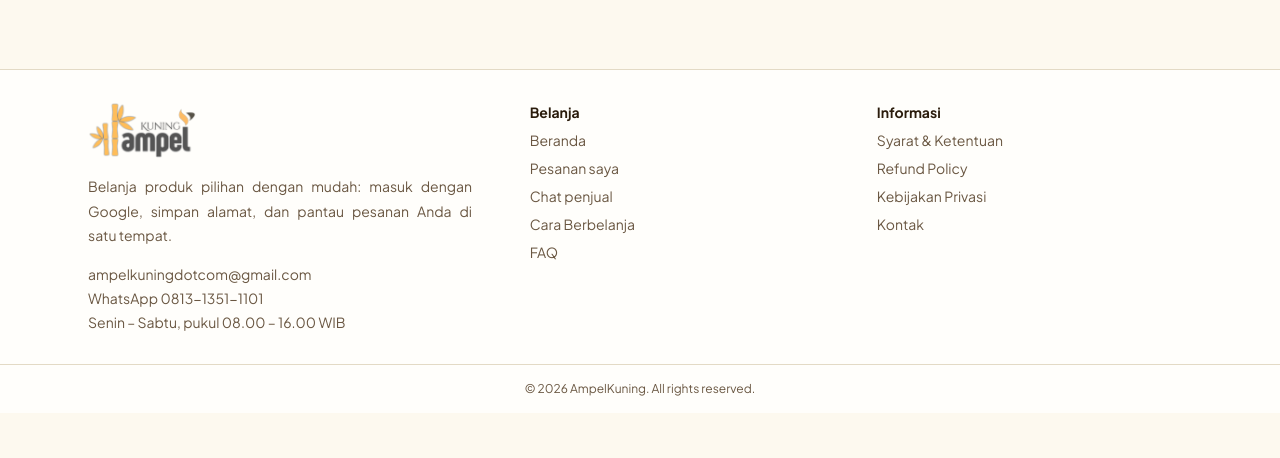
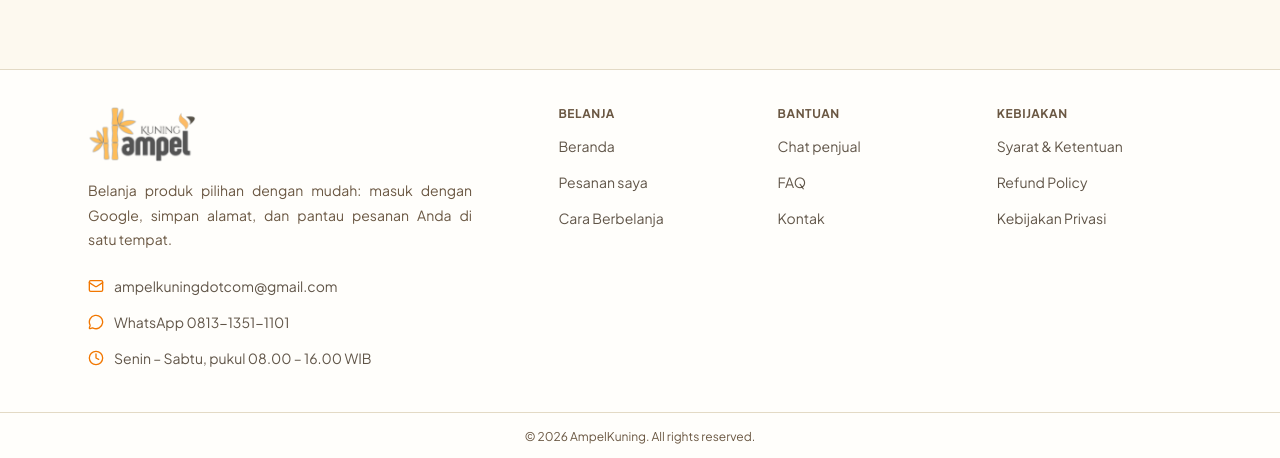
Before and after one commit to sm85-code/frontend-store, a Next.js app in the folder apps/store-buyer/: page / in a window 1280 px wide. Shown: the part 746-1204 px from the top of the page. Before the commit the page ends 1159 px from the top, so only its background shows below. Built offline with nearby package versions, Linux system fonts and the light colour scheme; no server answers.

Commit message:
store-buyer: tidy footer (grouped links, larger tap targets, contact icons)
Co-Authored-By: Claude Sonnet 5.5 <noreply@anthropic.com>
Claude-Session: https://claude.ai/code/session_01PKWe8ysWp1S9UVegbraCxa

```diff
--- a/apps/store-buyer/src/components/Footer.tsx
+++ b/apps/store-buyer/src/components/Footer.tsx
@@ -1,37 +1,74 @@
+import { Clock, Mail, MessageCircle } from 'lucide-react'
 import Link from 'next/link'
+import type { ReactNode } from 'react'
 import { Logo } from '@/components/Logo'
 import { KONTAK, WA_LINK } from '@/lib/kontak'
+
+const tautan = 'inline-flex min-h-9 items-center rounded text-foreground/75 underline-offset-4 transition-colors hover:text-foreground hover:underline focus-visible:outline-2 focus-visible:outline-offset-2 focus-visible:outline-ring'
+
+function Kolom({ judul, children }: { judul: string; children: ReactNode }) {
+  return (
+    <nav aria-label={judul}>
+      <p className="mb-1.5 text-xs font-bold uppercase tracking-wider text-muted-foreground">{judul}</p>
+      <ul className="flex flex-col">{children}</ul>
+    </nav>
+  )
+}
+
+function Item({ href, children }: { href: string; children: ReactNode }) {
+  return (
+    <li>
+      <Link href={href} className={tautan}>
+        {children}
+      </Link>
+    </li>
+  )
+}
 
 export function Footer() {
   return (
     <footer className="mt-10 border-t bg-card pb-[calc(9rem+env(safe-area-inset-bottom))] md:pb-0">
-      <div className="mx-auto grid max-w-6xl gap-8 px-4 py-8 text-sm sm:px-6 md:grid-cols-[1.3fr_1fr_1fr]">
+      <div className="mx-auto grid max-w-6xl gap-8 px-4 py-9 text-sm sm:px-6 md:grid-cols-[minmax(0,1.2fr)_minmax(0,1.8fr)] md:gap-12">
         <div>
           <Logo />
-          <p className="prose-id mt-3 text-muted-foreground sm:max-w-sm">
+          <p className="prose-id mt-3 text-muted-foreground md:max-w-sm">
             Belanja produk pilihan dengan mudah: masuk dengan Google, simpan alamat, dan pantau pesanan Anda di satu tempat.
           </p>
-          <address className="mt-4 flex flex-col gap-1 not-italic text-muted-foreground">
-            <a href={`mailto:${KONTAK.email}`} className="hover:text-foreground">{KONTAK.email}</a>
-            <a href={WA_LINK} className="hover:text-foreground" rel="noopener noreferrer" target="_blank">WhatsApp {KONTAK.telepon}</a>
-            <span>{KONTAK.jam}</span>
+          <address className="mt-4 flex flex-col not-italic">
+            <a href={`mailto:${KONTAK.email}`} className={`${tautan} gap-2.5 break-all`}>
+              <Mail className="size-4 shrink-0 text-[var(--brand-orange)]" aria-hidden />
+              {KONTAK.email}
+            </a>
+            <a href={WA_LINK} rel="noopener noreferrer" target="_blank" className={`${tautan} gap-2.5`}>
+              <MessageCircle className="size-4 shrink-0 text-[var(--brand-orange)]" aria-hidden />
+              WhatsApp {KONTAK.telepon}
+            </a>
+            <p className="flex min-h-9 items-center gap-2.5 text-foreground/75">
+              <Clock className="size-4 shrink-0 text-[var(--brand-orange)]" aria-hidden />
+              {KONTAK.jam}
+            </p>
           </address>
         </div>
-        <nav aria-label="Belanja" className="flex flex-col gap-2 text-muted-foreground">
-          <p className="font-bold text-foreground">Belanja</p>
-          <Link href="/" className="hover:text-foreground">Beranda</Link>
-          <Link href="/pesanan" className="hover:text-foreground">Pesanan saya</Link>
-          <Link href="/chat" className="hover:text-foreground">Chat penjual</Link>
-          <Link href="/cara-berbelanja" className="hover:text-foreground">Cara Berbelanja</Link>
-          <Link href="/faq" className="hover:text-foreground">FAQ</Link>
-        </nav>
-        <nav aria-label="Informasi" className="flex flex-col gap-2 text-muted-foreground">
-          <p className="font-bold text-foreground">Informasi</p>
-          <Link href="/syarat-ketentuan" className="hover:text-foreground">Syarat &amp; Ketentuan</Link>
-          <Link href="/refund-policy" className="hover:text-foreground">Refund Policy</Link>
-          <Link href="/kebijakan-privasi" className="hover:text-foreground">Kebijakan Privasi</Link>
-          <Link href="/kontak" className="hover:text-foreground">Kontak</Link>
-        </nav>
+
+        <div className="grid grid-cols-2 gap-x-6 gap-y-6 sm:grid-cols-3">
+          <Kolom judul="Belanja">
+            <Item href="/">Beranda</Item>
+            <Item href="/pesanan">Pesanan saya</Item>
+            <Item href="/cara-berbelanja">Cara Berbelanja</Item>
+          </Kolom>
+          <Kolom judul="Bantuan">
+            <Item href="/chat">Chat penjual</Item>
+            <Item href="/faq">FAQ</Item>
+            <Item href="/kontak">Kontak</Item>
+          </Kolom>
+          <div className="col-span-2 sm:col-span-1">
+            <Kolom judul="Kebijakan">
+              <Item href="/syarat-ketentuan">Syarat &amp; Ketentuan</Item>
+              <Item href="/refund-policy">Refund Policy</Item>
+              <Item href="/kebijakan-privasi">Kebijakan Privasi</Item>
+            </Kolom>
+          </div>
+        </div>
       </div>
       <p className="border-t px-4 py-4 text-center text-xs text-muted-foreground">© {new Date().getFullYear()} AmpelKuning. All rights reserved.</p>
     </footer>
```
